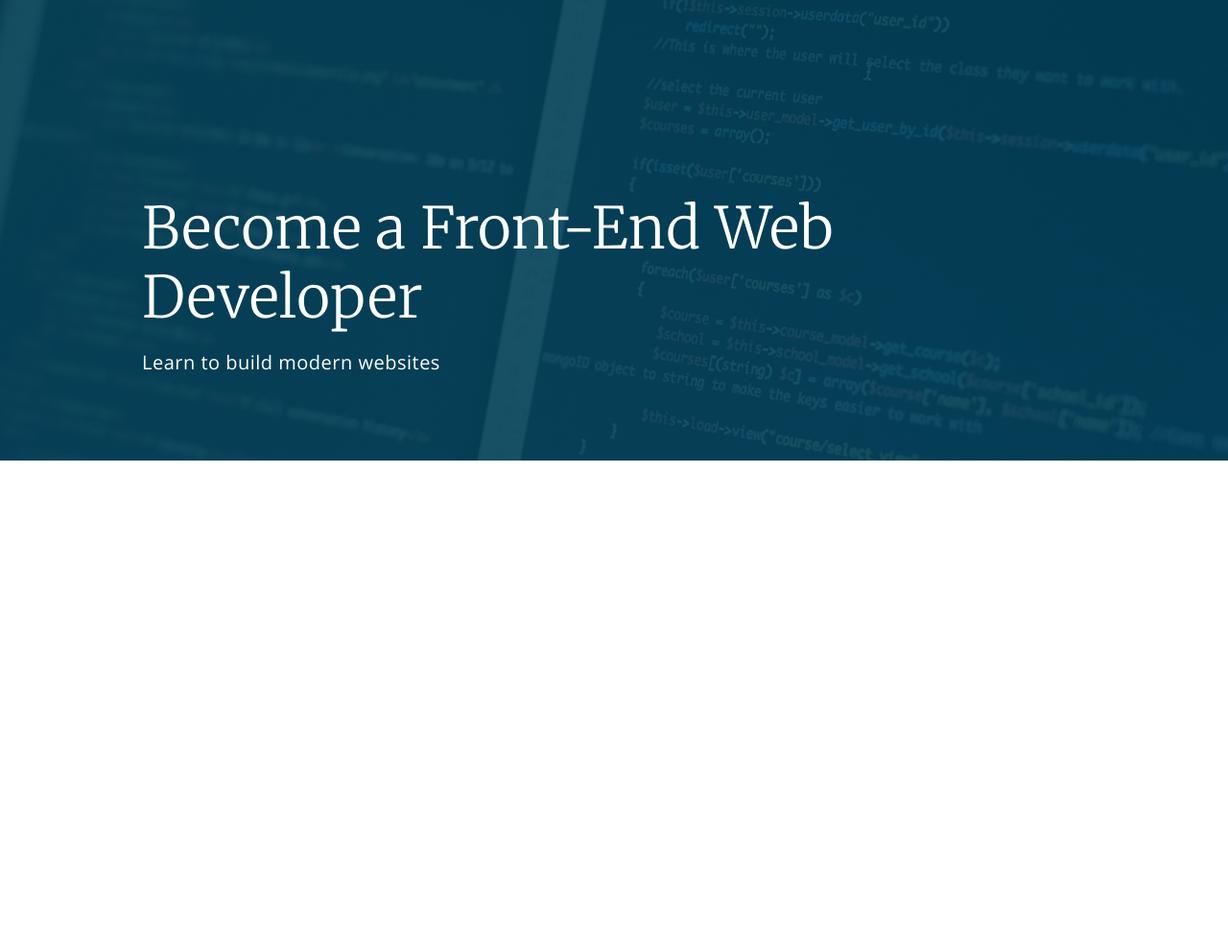
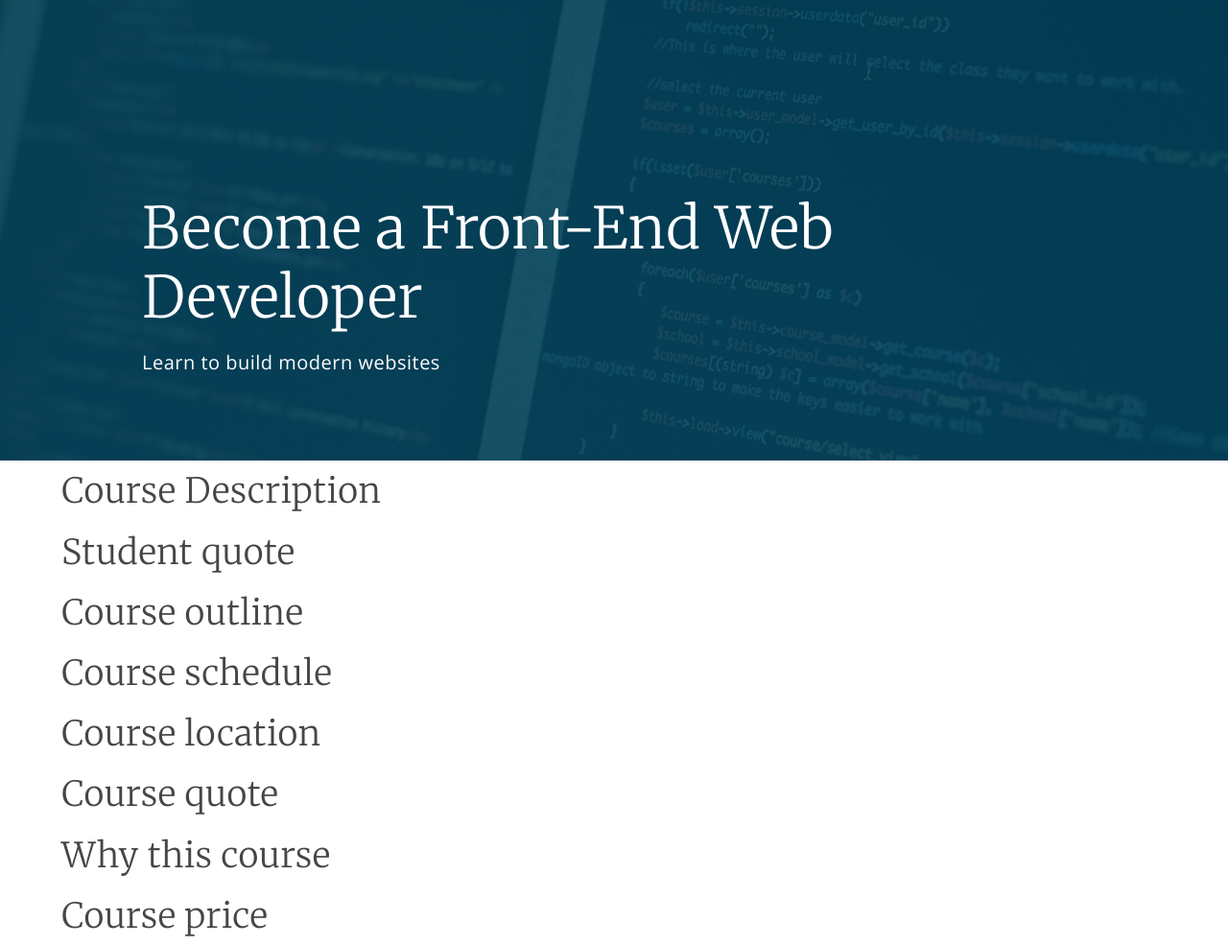
Before and after one commit to mariohernandez/frontendtraining, a website: page index.html in a window 1280 px wide. Shown: the whole page at 96% size. Before the commit the page ends 800 px from the top, so only its background shows below. Drawn offline with nearby package versions, Linux system fonts and the light colour scheme.

Commit message:
Sections

```diff
--- a/index.html
+++ b/index.html
@@ -13,6 +13,7 @@
   <div class="site-container">
     <header class="header" role="banner"></header>
     <main class="site-content" role="main">
+
       <!-- Hero section -->
       <section class="hero">
         <div class="hero__image">
@@ -31,42 +32,42 @@
 
       <!-- Course description -->
       <section class="course-description">
-        <div class="content-container"></div>
+        <div class="content-container"><h2>Course Description</h2></div>
       </section>
 
       <!-- Student quote -->
       <section class="course-quote">
-        <div class="content-container"></div>
+        <div class="content-container"><h2>Student quote</h2></div>
       </section>
 
       <!-- Course outline -->
       <section class="course-outline">
-        <div class="content-container"></div>
+        <div class="content-container"><h2>Course outline</h2></div>
       </section>
 
       <!-- Course Schedule -->
       <section class="course-schedule">
-        <div class="content-container"></div>
+        <div class="content-container"><h2>Course schedule</h2></div>
       </section>
 
       <!-- Course Location -->
       <section class="course-location">
-        <div class="content-container"></div>
+        <div class="content-container"><h2>Course location</h2></div>
       </section>
 
       <!-- Course second quote -->
       <section class="student-quote">
-        <div class="content-container"></div>
+        <div class="content-container"><h2>Course quote</h2></div>
       </section>
 
       <!-- Why this course -->
       <section class="why-thiscourse">
-        <div class="content-container"></div>
+        <div class="content-container"><h2>Why this course</h2></div>
       </section>
 
       <!-- Course price -->
       <section class="course-price">
-        <div class="content-container"></div>
+        <div class="content-container"><h2>Course price</h2></div>
       </section>
     </main>
     <footer class="footer" role="contentinfo"></footer>
```
